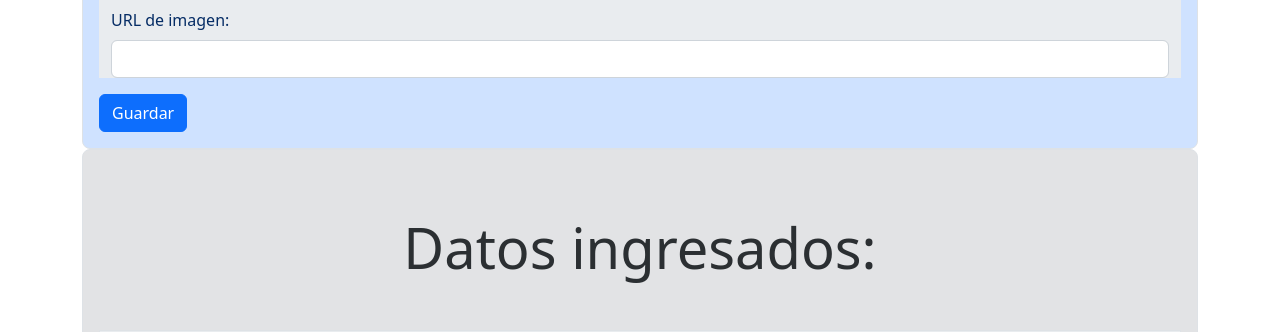
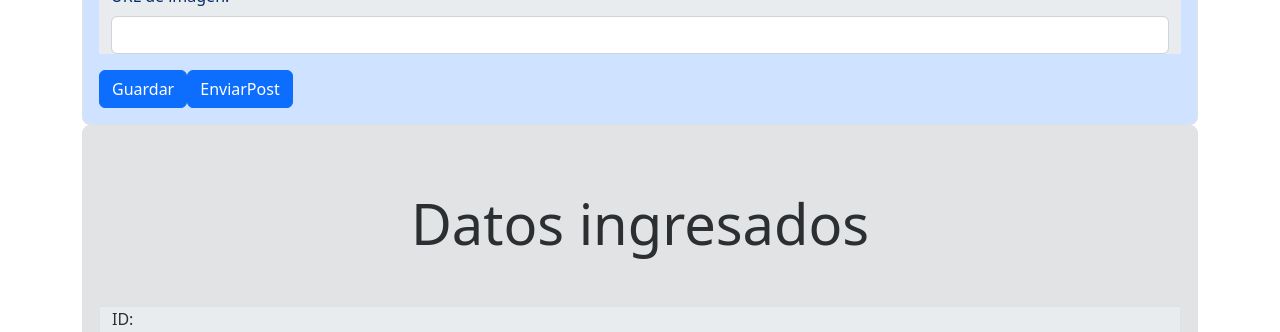
Before and after one commit to DavidOlmos03/frontend2_UdeA, an Angular app: page / in a window 1280 px wide. Both pictures are taken after a click on the button "Guardar". Shown: the part 449-781 px from the top of the page. Built offline with nearby package versions, Linux system fonts and the light colour scheme.

Commit message:
created post product

```diff
--- a/package.json
+++ b/package.json
@@ -18,6 +18,7 @@
     "@angular/platform-browser": "^16.0.0",
     "@angular/platform-browser-dynamic": "^16.0.0",
     "@angular/router": "^16.0.0",
+    "boostrap": "^2.0.0",
     "bootstrap": "^5.2.3",
     "rxjs": "~7.8.0",
     "tslib": "^2.3.0",
--- a/src/app/app.module.ts
+++ b/src/app/app.module.ts
@@ -1,7 +1,7 @@
 import { NgModule } from '@angular/core';
 import { BrowserModule } from '@angular/platform-browser';
 import { FormsModule } from '@angular/forms';
-
+import { HttpClientModule } from '@angular/common/http';
 import { AppComponent } from './app.component';
 import { FormularioComponent } from './formulario/formulario.component';
 
@@ -13,7 +13,8 @@ import { FormularioComponent } from './formulario/formulario.component';
   ],
   imports: [
     BrowserModule,
-    FormsModule
+    FormsModule,
+    HttpClientModule
   ],
   providers: [],
   bootstrap: [AppComponent]
--- a/src/app/formulario/formulario.component.html
+++ b/src/app/formulario/formulario.component.html
@@ -3,15 +3,15 @@
       <h2 class="text-center my-5 display-2">Formulario</h2>
     <div class = "container bg-body-secondary">
       <div class="mb-3">
-        <label for="id" class="form-label">ID:</label>
+        <label for="id">ID:</label>
         <input type="text" class="form-control" id="id" [(ngModel)]="id" required>
       </div>
       <div class="mb-3">
-        <label for="nombre" class="form-label">Nombre:</label>
+        <label for="nombre">Nombre:</label>
         <input type="text" class="form-control" id="nombre" [(ngModel)]="nombre" required>
       </div>
       <div class="mb-3">
-        <label for="precio" class="form-label">Precio:</label>
+        <label for="precio">Precio:</label>
         <input type="number" class="form-control" id="precio" [(ngModel)]="precio" required>
       </div>
       <div class="mb-3">
@@ -21,9 +21,11 @@
     </div>
 
     <button (click)="guardarDatos()" class="btn btn-primary">Guardar</button>
+    <button (click)="enviarPost()" class="btn btn-primary">EnviarPost</button>
+    <!--<button (click) ="obtenerDatos()" class="btn btn-primary">ObtenerDatos</button>-->
   </div>
   <div *ngIf="datosIngresados" class = "p-3 text-secondary-emphasis bg-secondary-subtle border border-secondary-subtle rounded-3">
-    <h2 class="text-center my-5 display-4">Datos ingresados:</h2>
+    <h2 class="text-center my-5 display-4">Datos ingresados</h2>
     <div class = "container bg-body-secondary border">
       <p>ID: {{ datosIngresados.id }}</p>
       <p>Nombre: {{ datosIngresados.nombre }}</p>
--- a/src/app/formulario/formulario.component.ts
+++ b/src/app/formulario/formulario.component.ts
@@ -1,16 +1,23 @@
 import { Component } from '@angular/core';
+import { HttpClient } from '@angular/common/http';
+//import { FormProdcutService } from '../form-prodcut.service';
+//import { ApiService } from '../form-prodcut.service';
+import {modelFormProductI} from '../models/model-form-product.interface'
 
 @Component({
   selector: 'app-formulario',
   templateUrl: './formulario.component.html',
   styleUrls: ['./formulario.component.css']
 })
+
 export class FormularioComponent {
   id: string = "";
   nombre: string = "";
   precio: number = 0;
   urlImagen: string = "";
   datosIngresados: any;
+
+  //datos: any;
 
   guardarDatos(): void {
     this.datosIngresados = {
@@ -20,4 +27,48 @@ export class FormularioComponent {
       urlImagen: this.urlImagen
     };
   }
+
+  constructor(private http: HttpClient) { }
+  //constructor(public servicio: FormProdcutService) { }
+
+/*  ngOnInit(form:modelFormProductI){
+    this.servicio.enviarDatos(form).subscribe(data=>{
+      console.log(data);
+    })
+  }*/
+  /*
+  obtenerDatos() {
+    this.servicio.obtenerDatos().subscribe(
+      (response) => {
+        this.datosIngresados = response;
+        console.log(this.datosIngresados);
+      }
+    );
+  }
+
+
+  enviarDatos() {
+    const datos = {id: this.id, nombre: this.nombre, precio: this.precio, url_de_imagen: this.urlImagen  }; // Crear un objeto con los datos del formulario
+    this.servicio.enviarDatos(this.datosIngresados).subscribe(
+      datos=>{
+        console.log("datos"+datos);
+      }
+      );
+    }*/
+    public enviarPost() {
+      const url = 'http://localhost:8000/api/Create_product'; // Reemplaza esta URL con la dirección de tu API
+      const body = { id: this.id, nombre: this.nombre, precio: this.precio, url_de_imagen: this.urlImagen}; // Reemplaza esto con el cuerpo de tu solicitud POST
+
+      this.http.post(url, body).subscribe(
+        (response) => {
+          console.log('Solicitud POST exitosa', response);
+          // Realiza las acciones necesarias con la respuesta de la API
+        },
+        (error) => {
+          console.error('Error en la solicitud POST', error);
+          // Maneja el error de la solicitud
+        }
+      );
+    }
+
 }
--- /dev/null
+++ b/src/app/models/model-form-product.interface.ts
@@ -0,0 +1,6 @@
+export interface modelFormProductI{
+    id: number;
+    nombre: string;
+    precio: number;
+    url_image: string
+}
--- a/src/index.html
+++ b/src/index.html
@@ -7,7 +7,6 @@
   <meta name="viewport" content="width=device-width, initial-scale=1">
   <link rel="icon" type="image/x-icon" href="favicon.ico">
   <link href="https://cdn.jsdelivr.net/npm/bootstrap@5.3.0-alpha3/dist/css/bootstrap.min.css" rel="stylesheet" integrity="sha384-KK94CHFLLe+nY2dmCWGMq91rCGa5gtU4mk92HdvYe+M/SXH301p5ILy+dN9+nJOZ" crossorigin="anonymous">
-
   <!--
 <link rel="stylesheet" href="node_modules/bootstrap/dist/css/bootstrap.min.css">
 
```
Also changed, not shown: src/app/form-prodcut.service.ts (added, +27 -0 lines), 2 other files (tests, documents, lock files or other folders).
